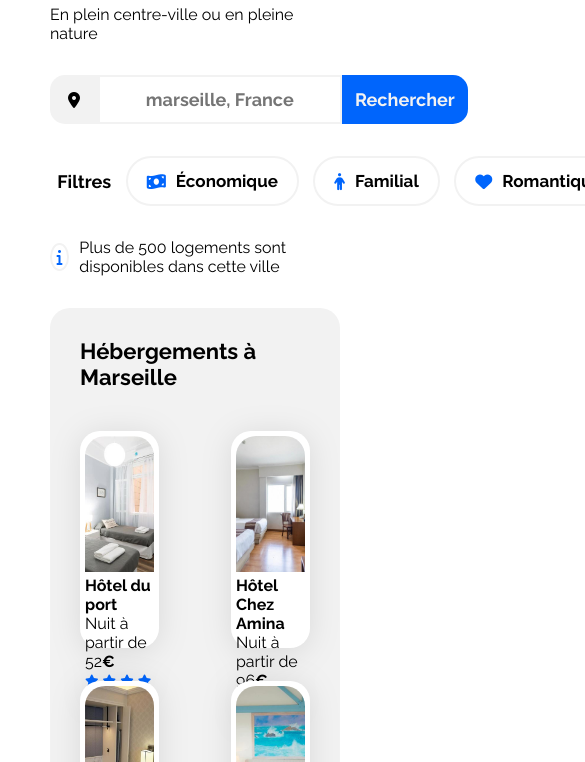
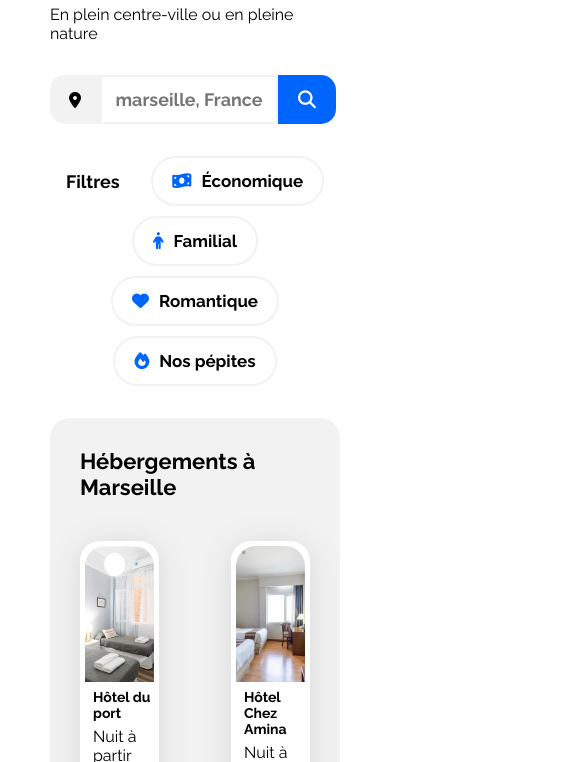
Before and after one commit to pika2A/Agence-de-voyage, a plain HTML site: page index.html in a window 390 px wide. Shown: the part 160-922 px from the top of the page, 585 px wide, since content can reach past the window. Drawn offline with Linux system fonts and the light colour scheme.

Commit message:
integration de la partie responsive avec corections sur activites et herbergements

```diff
--- a/css/style.css
+++ b/css/style.css
@@ -10,8 +10,8 @@
 
 :root {
   --font-weight-700: 700;
-  --text-font-size18: 18px;
-  --text-font-size17: 17px;
+  --text-font-size18: 1.12rem;
+  --text-font-size17: 1.06rem;
   --main-color: #0065fc;
   --main-bg-color: #f2f2f2;
   --filter-bg-color: #deebff;
@@ -25,6 +25,7 @@ body {
   display: flex;
   justify-content: center;
   box-sizing: border-box;
+  hyphens: auto;
 }
 
 .main-container {
@@ -36,7 +37,7 @@ body {
 
 .section-title {
   margin: 0;
-  font-size: 22px;
+  font-size: 1.37rem;
   margin-bottom: 8px;
 }
 
@@ -57,7 +58,7 @@ body {
 }
 
 .card-title {
-  font-size: 16px;
+  font-size: 1rem;
 }
 
 .euro {
@@ -81,7 +82,7 @@ body {
 }
 
 .bar_nav nav {
-  width: 344px;
+  width: 21.5rem;
   height: 35px;
   display: flex;
   justify-content: space-around;
@@ -108,15 +109,15 @@ form {
 
 .bar--site-search {
   display: flex;
-  width: 418px;
-  height: 49px;
+  width: 26.125rem;
+  height: 3.063rem;
   border-radius: 15px 0 0 15px;
 
 }
 
 .fa-location-dot {
   color: black;
-  width: 50px;
+  width: 3.125rem;
   background-color: #F2F2F2;
   display: flex;
   justify-content: center;
@@ -127,7 +128,7 @@ form {
 
 .input--site-search {
   width: 60%;
-  font-size: 18px;
+  font-size: var(--text-font-size18);
   font-weight: 700;
   outline: none;
   text-align: center;
@@ -135,7 +136,7 @@ form {
 }
 
 .btn--site-search {
-  width: 132px;
+  width: 8.25rem;
   height: 100%;
   background-color: var(--main-color);
   color: var(--main-bg-color);
@@ -154,8 +155,8 @@ form {
 .filtre--bar {
   display: flex;
   margin-bottom: 32px;
-  width: 758px;
-  height: 50px;
+  width: 47.375rem;
+  /*height: 3.125rem;*/
   justify-content: space-around;
   align-items: center;
 }
@@ -167,7 +168,7 @@ form {
 .btn--filtre {
   font-size: var(--text-font-size17);
   font-weight: var(--font-weight-700);
-  height: 50px;
+  height: 3.125rem;
   padding: 4px 19px;
   gap: 10px;
   display: flex;
@@ -225,17 +226,22 @@ form {
 }
 
 .hebergements-card .card {
-  height: 207px;
   width: 30%;
   margin-top: 33px;
 }
 
 .hebergements-card img {
   width: 100%;
-  height: 136px;
+  height: 8.5rem;
   object-fit: cover;
   border-top-left-radius: 20px;
   border-top-right-radius: 20px;
+}
+
+.card-title,
+.card-subtitle,
+.card-rating {
+  padding: 3px 0 3px 8px;
 }
 
 /****** Populaires ***********/
@@ -256,7 +262,7 @@ form {
 
 .populaires-cards img {
   width: 33%;
-  height: 136px;
+  height: 8.5rem;
   border-top-left-radius: 20px;
   border-bottom-left-radius: 20px;
 }
@@ -299,12 +305,13 @@ form {
   background-color: white;
   border-radius: 20px;
   filter: drop-shadow(0px 3px 15px rgba(0, 0, 0, 0.1));
-  height: 439px;
+  /*height: 439px;**/
   width: 23%;
 }
 
 .card-activites img {
-  height: 380px;
+  object-fit: cover;
+  height: 23.75rem;
   width: 100%;
   border-top-left-radius: 20px;
   border-top-right-radius: 20px;
@@ -316,13 +323,14 @@ form {
 
 /******************section footer**************************/
 .section-footer {
+  width: 100%;
   background-color: #F2F2F2;
   display: flex;
   margin-top: 35px;
 }
 
 .footer-list {
-  height: 163px;
+  /*height: 163px;*/
   width: 33%;
   padding: 20px;
 }
@@ -359,16 +367,62 @@ form {
     width: 30%;
   }
 
-  .populaires-cards .card-title {
+  .card-title {
     font-size: 14px;
   }
 
-  .populaires-cards .card-subtitle {
+  card-subtitle {
     font-size: 13px;
   }
 }
 
 /* Small devices (phones, less than 768px) */
 @media (max-width: 767.98px) {
-  /* ... */
+  .hebergements-and-populaires {
+    margin-top: 20px;
+  }
+
+  .herbergements,
+  .populaires {
+    width: 100%;
+  }
+
+  .bar--site-search {
+    width: 100%;
+  }
+
+  .btn--site-search {
+    width: 20%;
+  }
+
+  .btn--site-search i {
+    display: block;
+    color: white;
+  }
+
+  .btn--site-search span {
+    display: none;
+  }
+
+  .filtre--bar {
+    width: auto;
+    flex-wrap: wrap;
+    row-gap: 10px;
+  }
+
+  .bar--info {
+    display: none;
+  }
+
+  .footer-list,
+  li {
+    width: 20%;
+  }
 }
+
+/*
+img object fit cover
+padding de mon h3 dans les activites
+container mobile
+espace entre mes ligne sur hegerment
+*/
```
